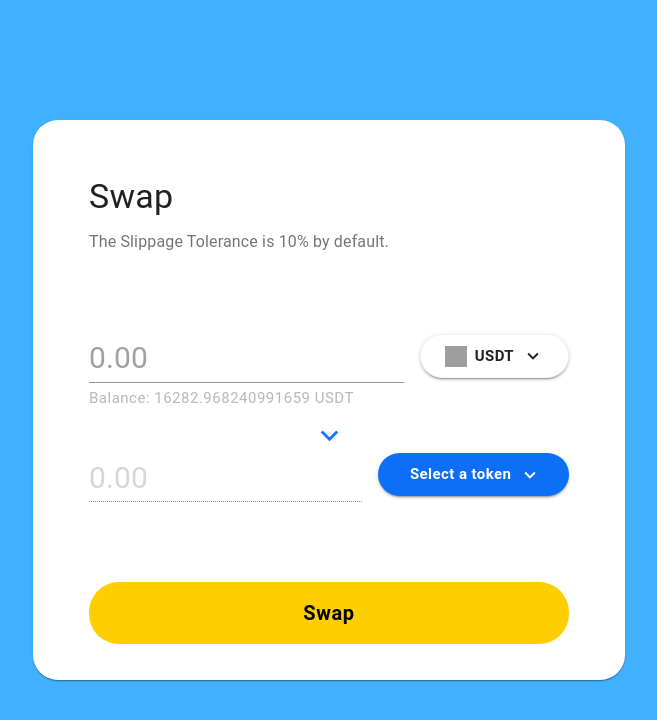
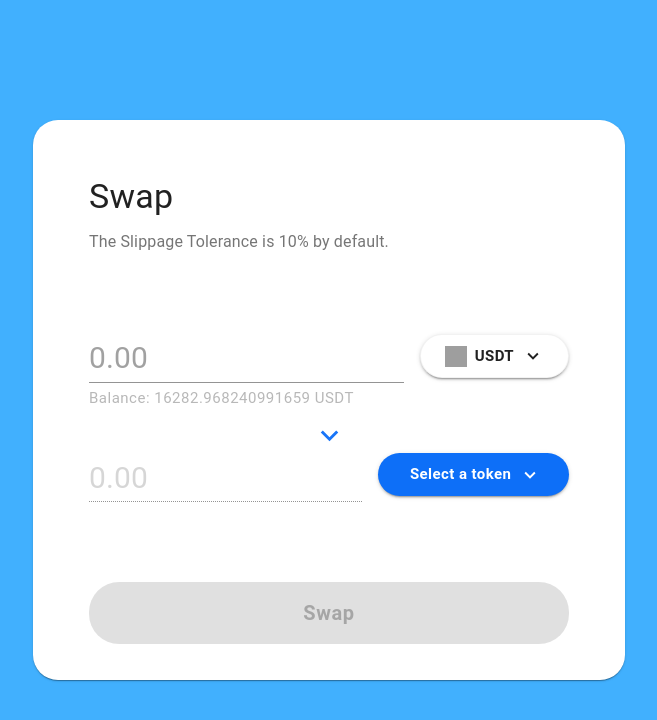
Before and after one commit to AnsonKongg/Yesbit, a React (Create React App) app: page / in a window 1280 px wide. Shown: the top 720 px of the page, without its empty margins (311-968 px from the left). Built offline with nearby package versions, Linux system fonts and the light colour scheme; data requests are answered from the project's data file; grey boxes are pictures that could not be loaded.

Commit message:
change disable condition

```diff
--- a/src/components/exchangeToken.js
+++ b/src/components/exchangeToken.js
@@ -307,7 +307,7 @@ function ExchangeToken(props) {
                             </Grid>
                             <Grid item xs={12}>
                                 <Button
-                                    disabled={fromError}
+                                    disabled={fromError || !fromNumber}
                                     variant="contained"
                                     className={classes.swapButton}
                                 >
```
